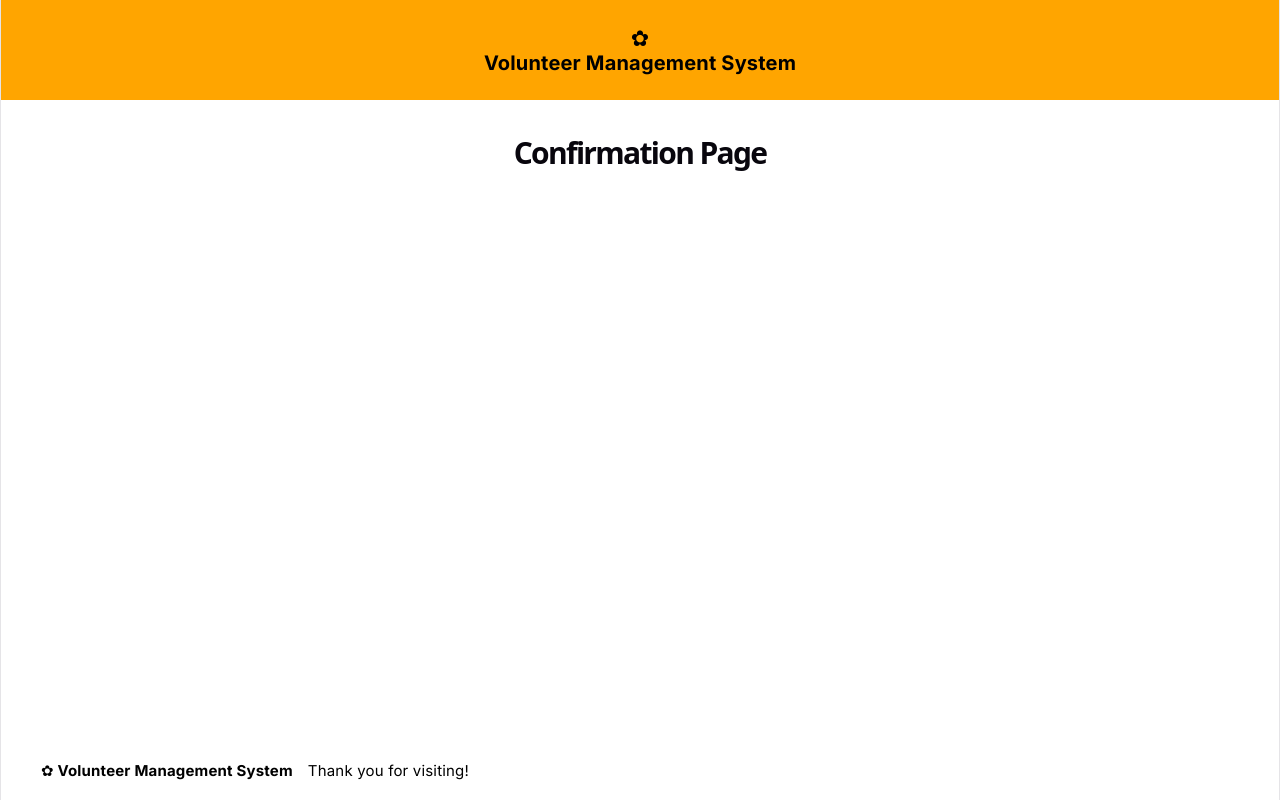
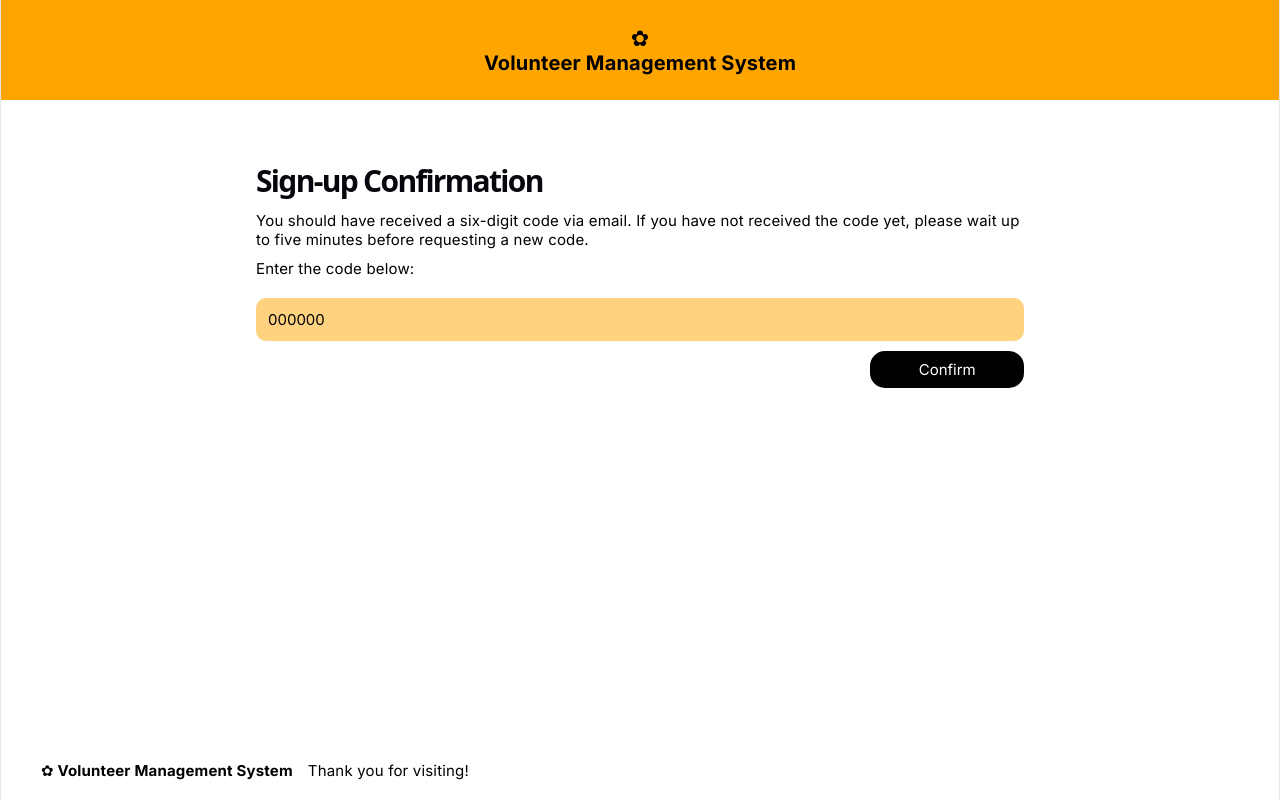
Before and after one commit to samafarkhonda-svg/VMS-Project, a React (Vite) app: page /confirmation in a window 1280 px wide. Built offline with nearby package versions, Linux system fonts and the light colour scheme.

Commit message:
added signup confirmation page in react

```diff
--- a/src/App.css
+++ b/src/App.css
@@ -125,7 +125,9 @@ button{
   max-width: 60vw;
   margin: 0 auto;
   margin-top: 50px;
+  text-align: left;
 }
+
 
 .margin-10{
   margin-top: 10px;
--- a/src/App.jsx
+++ b/src/App.jsx
@@ -35,7 +35,7 @@ function SignupPage() {
           <button
             type="button"
             className="sign-up"
-            onClick={() => navigate("/events")}
+            onClick={() => navigate("/Confirmation")}
           >
             Sign Up
           </button>
--- a/src/pages/Confirmation.jsx
+++ b/src/pages/Confirmation.jsx
@@ -1,5 +1,40 @@
+import { useNavigate } from "react-router-dom"
+
 function Confirmation() {
-  return <h1>Confirmation Page</h1>
+  const navigate = useNavigate()
+
+  return (
+    <div className="signup-confirmation-container">
+      <div className="text-align-left">
+        <h1 className="margin-10">Sign-up Confirmation</h1>
+        <p className="margin-10">
+          You should have received a six-digit code via email. If you have not
+          received the code yet, please wait up to five minutes before requesting
+          a new code.
+        </p>
+        <p className="margin-10">Enter the code below:</p>
+      </div>
+
+      <input
+        type="text"
+        className="verification-code"
+        id="verification-code"
+        name="verificationCode"
+        placeholder="000000"
+        inputMode="numeric"
+        pattern="[0-9]*"
+        autoComplete="one-time-code"
+        maxLength={6}
+      />
+
+      <button
+        className="confirm-code"
+        onClick={() => navigate("/events")}
+      >
+        Confirm
+      </button>
+    </div>
+  )
 }
 
 export default Confirmation
```
